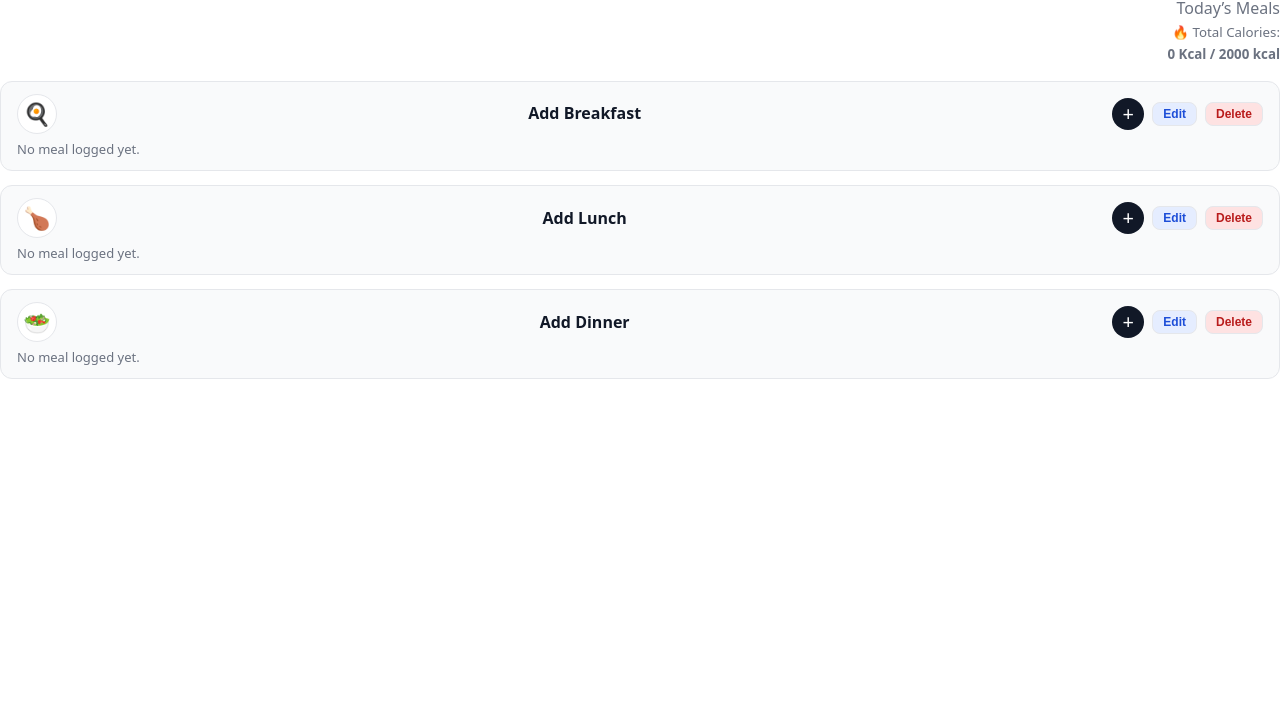
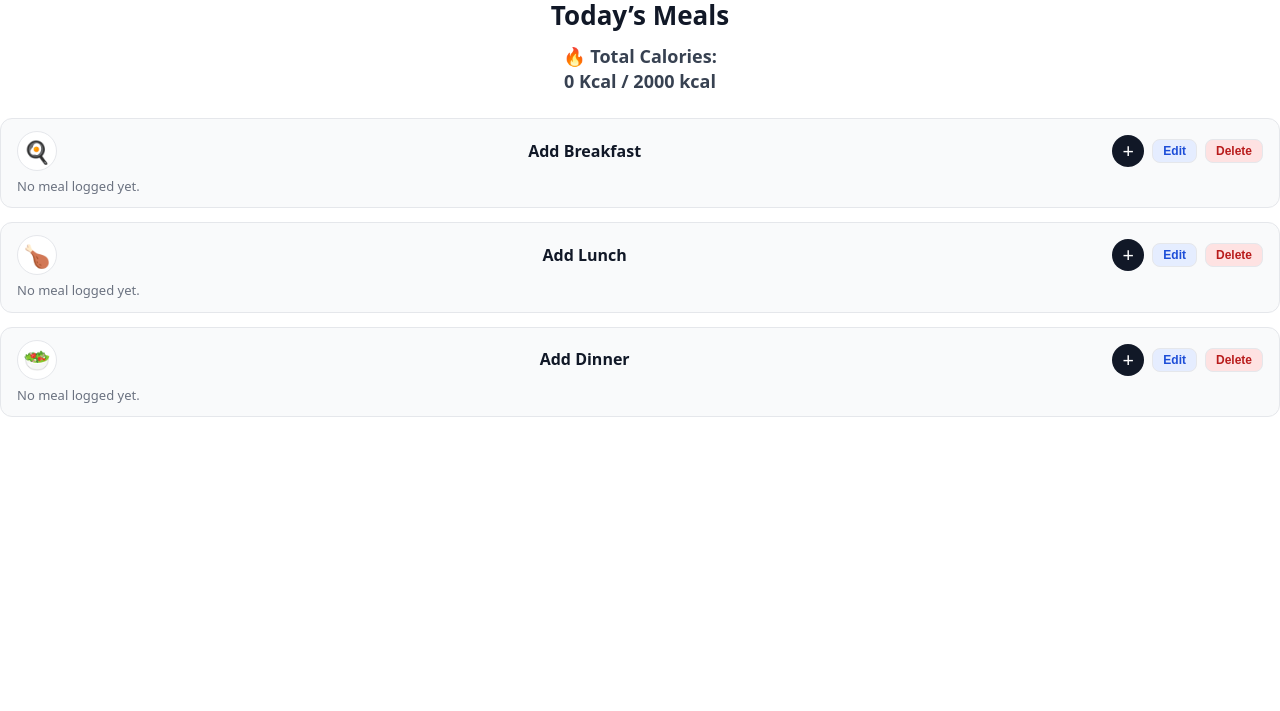
Before and after one commit to nkleinr/nkleinr.github.io, a plain HTML site: page food.html in a window 1280 px wide. Shown: the part 89-800 px from the top of the page. Drawn offline with Linux system fonts and the light colour scheme; files whose address does not match are found by name.

Commit message:
Update style.css

```diff
--- a/css/style.css
+++ b/css/style.css
@@ -878,6 +878,26 @@ select {
   background: #2563eb;
   color: #fff;
 }
+/* Center + Style Today's Meals section */
+.today-pill {
+    text-align: center;
+    margin-bottom: 24px;
+}
+
+.today-pill .tm-title {
+    font-size: 26px;
+    font-weight: 800;
+    color: #111827;
+    margin-bottom: 6px;
+}
+
+.today-pill small {
+    font-size: 18px;
+    font-weight: 700;
+    color: #374151;
+    display: inline-block;
+    margin-top: 4px;
+}
 /* =========================================
    AUTH PAGES (Login + Signup)
 ========================================= */
```
